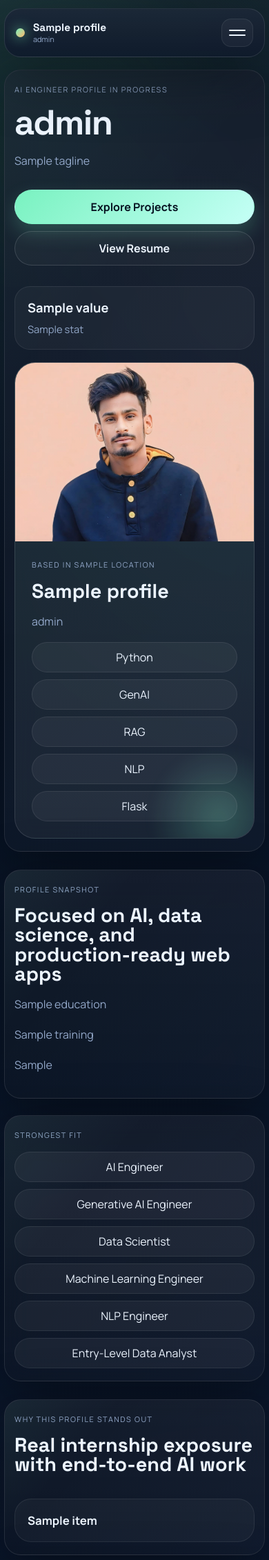
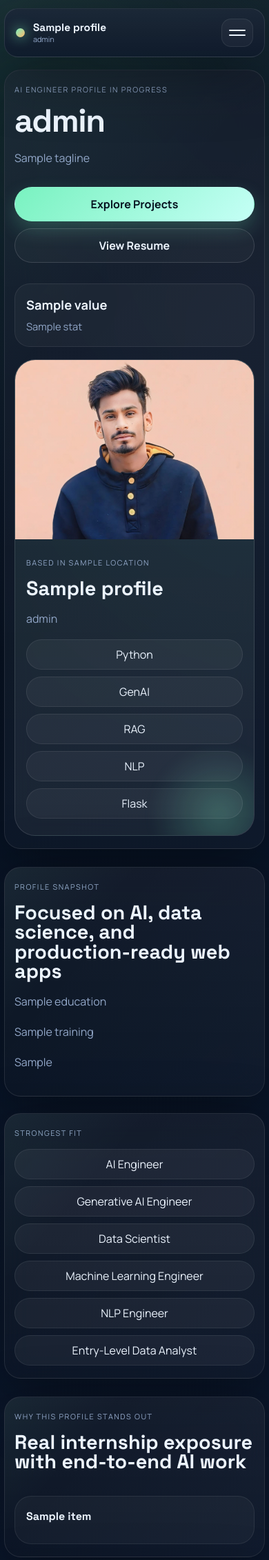
Before and after one commit to manish0832/my_portfolio, a Flask app: template templates/index.html in a window 390 px wide. Shown: the top 2262 px of the page at 69% size. Run offline with Flask 3, Linux system fonts and the light colour scheme; the template is opened without the code that fills it: most values are stand-ins (such as "Sample title", 1, 10 or a date in 2020).

Commit message:
Improve mobile responsiveness and loading UX

```diff
--- a/static/css/style.css
+++ b/static/css/style.css
@@ -25,6 +27,7 @@ html {
 
 body {
   margin: 0;
+  overflow-x: hidden;
   font-family: "Manrope", sans-serif;
   color: var(--text);
   background:
@@ -48,7 +51,8 @@ a {
   text-decoration: none;
 }
 
-img {
+img,
+iframe {
   display: block;
   max-width: 100%;
 }
@@ -210,7 +221,7 @@ main {
 
 .panel {
   position: relative;
-  overflow: hidden;
+  overflow: clip;
   border-radius: var(--radius);
   padding: 36px;
   background:
@@ -235,7 +246,8 @@ main {
 
 .hero h1,
 .panel h1,
-.panel h2 {
+.panel h2,
+.panel h3 {
   font-family: "Space Grotesk", sans-serif;
   margin: 0 0 12px;
   line-height: 0.98;
@@ -254,6 +266,10 @@ main {
   font-size: clamp(1.8rem, 3vw, 2.7rem);
 }
 
+.panel h3 {
+  font-size: clamp(1rem, 1.7vw, 1.25rem);
+}
+
 .eyebrow,
 .project-category,
 .timeline-period {
@@ -267,13 +283,19 @@ main {
 .hero-text,
 .lead-copy,
 .support-copy,
+.status-copy,
 .panel p {
   color: var(--muted);
   line-height: 1.76;
 }
 
 .hero-copy,
-.hero-card-content {
+.hero-card-content,
+.section-heading,
+.project-toolbar,
+.contact-form,
+.resume-frame,
+.mobile-resume-note {
   position: relative;
   z-index: 1;
 }
@@ -286,6 +308,10 @@ main {
 }
 
 .button {
+  display: inline-flex;
+  align-items: center;
+  justify-content: center;
+  min-height: 48px;
   border: 1px solid transparent;
   border-radius: 999px;
   padding: 13px 20px;
@@ -330,7 +356,8 @@ main {
 .project-card,
 .feature-card,
 .info-card,
-.skill-group-card {
+.skill-group-card,
+.mobile-resume-note {
   position: relative;
   z-index: 1;
   border: 1px solid rgba(255, 255, 255, 0.08);
@@ -398,6 +425,10 @@ main {
 .service-chip,
 .contact-list a,
 .footer-links a {
+  display: inline-flex;
+  align-items: center;
+  justify-content: center;
+  min-height: 42px;
   padding: 10px 14px;
   border-radius: 999px;
   color: var(--text);
@@ -431,17 +460,18 @@ main {
 
 .feature-card,
 .info-card,
-.skill-group-card {
+.skill-group-card,
+.mobile-resume-note {
   padding: 22px;
   border-radius: 24px;
 }
 
 .feature-card h3,
 .info-card h3,
-.skill-group-card h3 {
-  margin: 0;
-  font-size: 1.05rem;
-  line-height: 1.5;
+.skill-group-card h3,
+.mobile-resume-note h3 {
+  margin-bottom: 10px;
+  line-height: 1.35;
 }
 
 .info-stack,
@@ -622,13 +659,18 @@ main {
   color: var(--muted);
 }
 
-[data-reveal] {
+.no-js [data-reveal] {
+  opacity: 1;
+  transform: none;
+}
+
+.js-ready [data-reveal] {
   opacity: 0;
   transform: translateY(24px);
-  transition: opacity 0.6s ease, transform 0.6s ease;
+  transition: opacity 0.55s ease, transform 0.55s ease;
 }
 
-[data-reveal].is-visible {
+.js-ready [data-reveal].is-visible {
   opacity: 1;
   transform: translateY(0);
 }
@@ -671,11 +728,19 @@ main {
     background-size: 30px 30px;
   }
 
+  .ambient {
+    opacity: 0.28;
+  }
+
   .site-header {
     flex-wrap: wrap;
     padding: 14px 16px;
     gap: 14px;
     margin-bottom: 18px;
+  }
+
+  .brand-mark {
+    max-width: calc(100% - 64px);
   }
 
   .brand-copy strong {
@@ -719,7 +785,7 @@ main {
   }
 
   .hero h1 {
-    font-size: clamp(2.5rem, 13vw, 3.85rem);
+    font-size: clamp(2.35rem, 12vw, 3.7rem);
   }
 
   .hero-actions,
@@ -747,13 +812,23 @@ main {
   .info-card,
   .skill-group-card,
   .timeline-item,
-  .stat-card {
+  .stat-card,
+  .mobile-resume-note {
     padding: 18px;
     min-height: unset;
   }
 
+  .feature-grid {
+    gap: 12px;
+  }
+
+  .skill-grid,
+  .skill-grid-compact {
+    grid-template-columns: 1fr;
+  }
+
   .project-toolbar {
-    margin-bottom: 18px;
+    margin-bottom: 12px;
   }
 
   .field {
@@ -778,6 +857,7 @@ main {
 
   .site-header {
     top: 8px;
+    border-radius: 20px;
   }
 
   .panel {
@@ -797,7 +877,18 @@ main {
 
   .resume-frame,
   .resume-frame iframe {
-    min-height: 420px;
-    height: 420px;
+    min-height: 320px;
+    height: 320px;
+  }
+
+  .hero-card-content,
+  .stat-card,
+  .project-card,
+  .feature-card,
+  .info-card,
+  .skill-group-card,
+  .timeline-item {
+    padding-left: 16px;
+    padding-right: 16px;
   }
 }
--- a/static/js/app.js
+++ b/static/js/app.js
@@ -3,9 +3,10 @@ const navMenu = document.querySelector("[data-nav-menu]");
 
 if (navToggle && navMenu) {
   navToggle.setAttribute("aria-expanded", "false");
+
   navToggle.addEventListener("click", () => {
-    navMenu.classList.toggle("is-open");
-    navToggle.setAttribute("aria-expanded", navMenu.classList.contains("is-open") ? "true" : "false");
+    const isOpen = navMenu.classList.toggle("is-open");
+    navToggle.setAttribute("aria-expanded", isOpen ? "true" : "false");
   });
 
   navMenu.querySelectorAll("a").forEach((link) => {
@@ -14,10 +15,19 @@ if (navToggle && navMenu) {
       navToggle.setAttribute("aria-expanded", "false");
     });
   });
+
+  window.addEventListener("resize", () => {
+    if (window.innerWidth > 760) {
+      navMenu.classList.remove("is-open");
+      navToggle.setAttribute("aria-expanded", "false");
+    }
+  });
 }
 
 const revealItems = document.querySelectorAll("[data-reveal]");
-if ("IntersectionObserver" in window && revealItems.length) {
+const reduceMotion = window.matchMedia("(prefers-reduced-motion: reduce)").matches;
+
+if (!reduceMotion && "IntersectionObserver" in window && revealItems.length) {
   const observer = new IntersectionObserver(
     (entries) => {
       entries.forEach((entry) => {
@@ -27,7 +37,7 @@ if ("IntersectionObserver" in window && revealItems.length) {
         }
       });
     },
-    { threshold: 0.16 }
+    { threshold: 0.12, rootMargin: "0px 0px -5% 0px" }
   );
 
   revealItems.forEach((item) => observer.observe(item));
@@ -38,11 +48,10 @@ if ("IntersectionObserver" in window && revealItems.length) {
 const projectResults = document.getElementById("project-results");
 const projectSearch = document.getElementById("project-search");
 const projectCategory = document.getElementById("project-category");
+const projectStatus = document.getElementById("project-status");
 
 function projectCardMarkup(project) {
-  const tags = project.stack
-    .map((item) => `<span>${item}</span>`)
-    .join("");
+  const tags = project.stack.map((item) => `<span>${item}</span>`).join("");
 
   return `
     <article class="project-card accent-${project.accent}">
@@ -61,24 +70,41 @@ async function refreshProjects() {
   }
 
   const params = new URLSearchParams();
-  if (projectSearch.value.trim()) {
-    params.set("q", projectSearch.value.trim());
+  const query = projectSearch.value.trim();
+  const category = projectCategory.value.trim();
+
+  if (query) {
+    params.set("q", query);
   }
-  if (projectCategory.value.trim()) {
-    params.set("category", projectCategory.value.trim());
+  if (category) {
+    params.set("category", category);
+  }
+
+  if (projectStatus) {
+    projectStatus.textContent = "Loading filtered projects...";
   }
 
   try {
     const response = await fetch(`/api/projects?${params.toString()}`);
     const data = await response.json();
+
     if (!data.projects.length) {
-      projectResults.innerHTML = `<div class="panel"><p>No projects matched your search yet.</p></div>`;
+      projectResults.innerHTML = `<div class="feature-card"><h3>No projects matched this filter.</h3><p>Try a different keyword or category.</p></div>`;
+      if (projectStatus) {
+        projectStatus.textContent = "No matching projects found.";
+      }
       return;
     }
 
     projectResults.innerHTML = data.projects.map(projectCardMarkup).join("");
+    if (projectStatus) {
+      projectStatus.textContent = `Showing ${data.count} project${data.count === 1 ? "" : "s"}.`;
+    }
   } catch (error) {
-    projectResults.innerHTML = `<div class="panel"><p>Unable to load filtered projects right now.</p></div>`;
+    projectResults.innerHTML = `<div class="feature-card"><h3>Unable to load projects right now.</h3><p>Please try again in a moment.</p></div>`;
+    if (projectStatus) {
+      projectStatus.textContent = "Project loading failed.";
+    }
   }
 }
 
--- a/templates/base.html
+++ b/templates/base.html
@@ -12,7 +12,11 @@
   <link rel="stylesheet" href="{{ url_for('static', filename='css/style.css') }}">
   {% block head %}{% endblock %}
 </head>
-<body>
+<body class="no-js">
+  <script>
+    document.body.classList.remove("no-js");
+    document.body.classList.add("js-ready");
+  </script>
   <div class="page-shell">
     <div class="grid-overlay"></div>
     <div class="ambient ambient-one"></div>
@@ -27,12 +31,12 @@
         </span>
       </a>
 
-      <button class="nav-toggle" type="button" aria-label="Toggle navigation" data-nav-toggle>
+      <button class="nav-toggle" type="button" aria-label="Toggle navigation" aria-controls="site-navigation" data-nav-toggle>
         <span></span>
         <span></span>
       </button>
 
-      <nav class="site-nav" data-nav-menu>
+      <nav class="site-nav" id="site-navigation" data-nav-menu>
         <a href="{{ url_for('home') }}">Home</a>
         <a href="{{ url_for('about') }}">About</a>
         <a href="{{ url_for('projects_page') }}">Projects</a>
--- a/templates/projects.html
+++ b/templates/projects.html
@@ -21,6 +21,8 @@
     </select>
   </div>
 
+  <p id="project-status" class="status-copy" aria-live="polite">Showing all projects.</p>
+
   <div id="project-results" class="project-grid">
     {% for project in projects %}
       <article class="project-card accent-{{ project.accent }}">
--- a/templates/resume.html
+++ b/templates/resume.html
@@ -19,6 +19,11 @@
     <iframe src="{{ url_for('static', filename=profile.resume_file) }}" title="Resume preview"></iframe>
   </div>
 
+  <div class="mobile-resume-note">
+    <h3>Mobile-friendly resume access</h3>
+    <p>Embedded PDF viewers can be unreliable on some phones. If the preview feels cramped, use the download button for the best reading experience.</p>
+  </div>
+
   <div class="hero-actions">
     <a class="button button-primary" href="{{ url_for('static', filename=profile.resume_file) }}" download>Download Resume</a>
     <a class="button button-secondary" href="{{ url_for('projects_page') }}">See Projects</a>
```
Also changed, not shown: other parts of static/css/style.css (+44 -11 lines).
